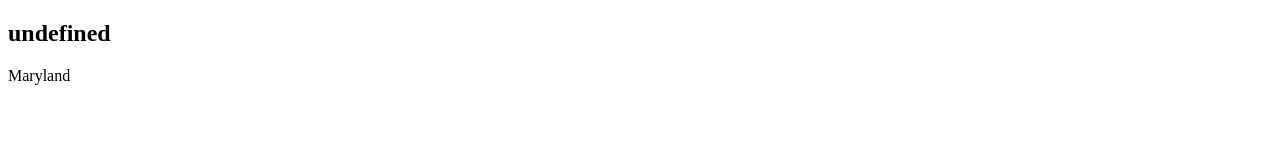
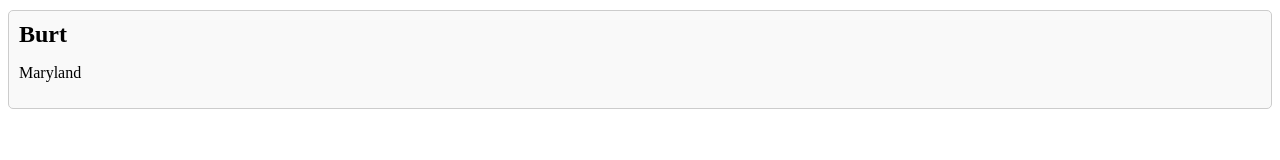
Before and after one commit to jvuzzell/juzzell.github.io, a plain HTML site: page index.html in a window 1280 px wide. Drawn offline with Linux system fonts and the light colour scheme.

Commit message:
Update index.html

```diff
--- a/index.html
+++ b/index.html
@@ -4,6 +4,18 @@
     <meta charset="UTF-8">
     <meta name="viewport" content="width=device-width, initial-scale=1.0">
     <title>Document</title>
+    <style>
+        .employee {
+            padding: 10px;
+            margin: 10px 0;
+            border: 1px solid #ccc;
+            border-radius: 5px;
+            background-color: #f9f9f9;
+        }
+        .employee h2 {
+            margin: 0 0 5px;
+        }
+    </style>
 </head>
 <body>
     <div id="roster"></div>
@@ -17,8 +29,8 @@
         function displayRoster(data) {
             data.forEach((person) => {
                 document.getElementById('roster').innerHTML = `
-                    <div>
-                        <h2>${person.title}</h2>
+                    <div class="employee">
+                        <h2>${person.name}</h2>
                         <p>${person.city}</p>
                     </div>
                 `
```
